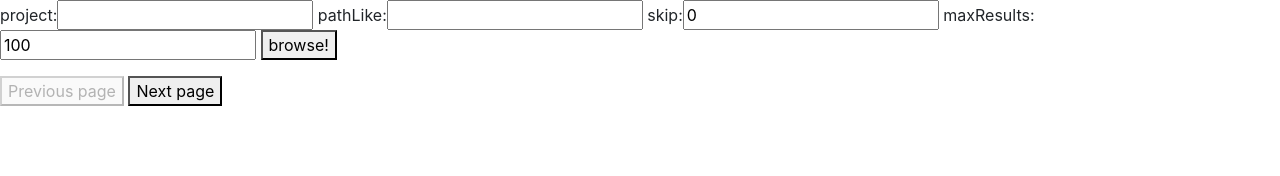
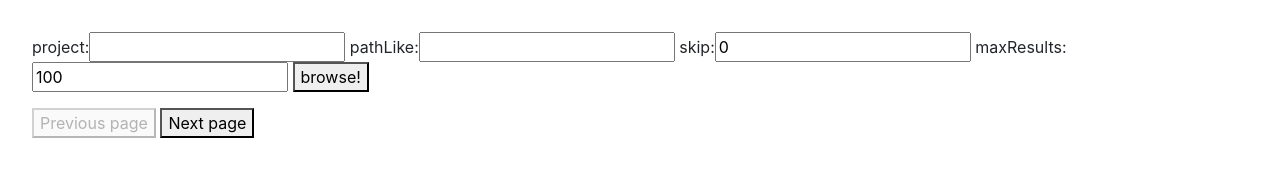
Before and after one commit to acarrasco/bhive-browser, a website: page static/index.html in a window 1280 px wide. Drawn offline with nearby package versions, Linux system fonts and the light colour scheme; files that its build step writes are made by us from their sources; files whose address does not match are found by name.

Commit message:
style and presentation

```diff
--- a/static/index.html
+++ b/static/index.html
@@ -11,7 +11,10 @@
         <link href="//s3.amazonaws.com/bv-bootstrap/v2.1.4/css/bootstrap.min.css" type="text/css" rel="stylesheet"/>
         <style>
             label {
-                display: inline
+                display: inline;
+            }
+            body {
+                padding: 2em;
             }
         </style>
     </head>
```
Also changed, not shown: 1 other file.
